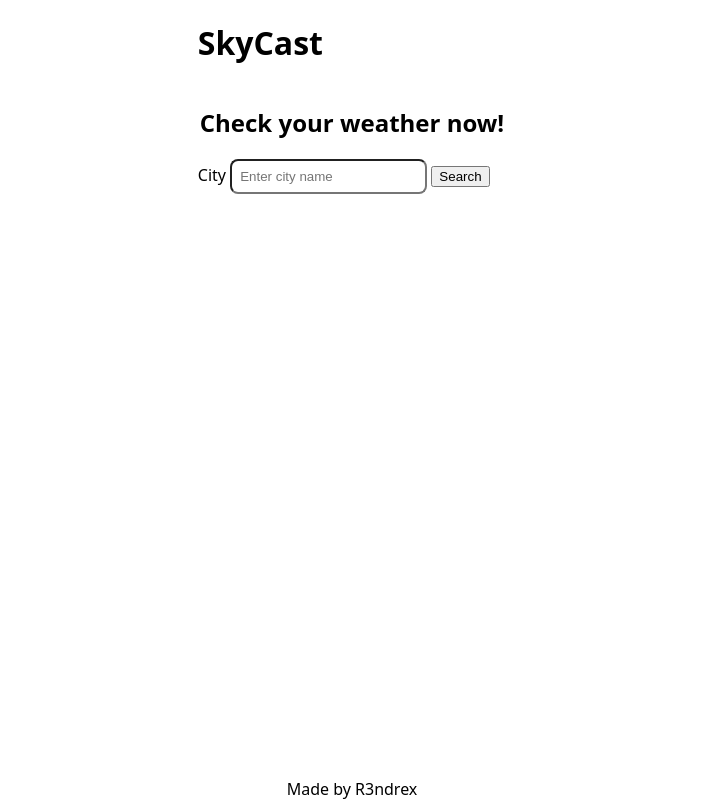
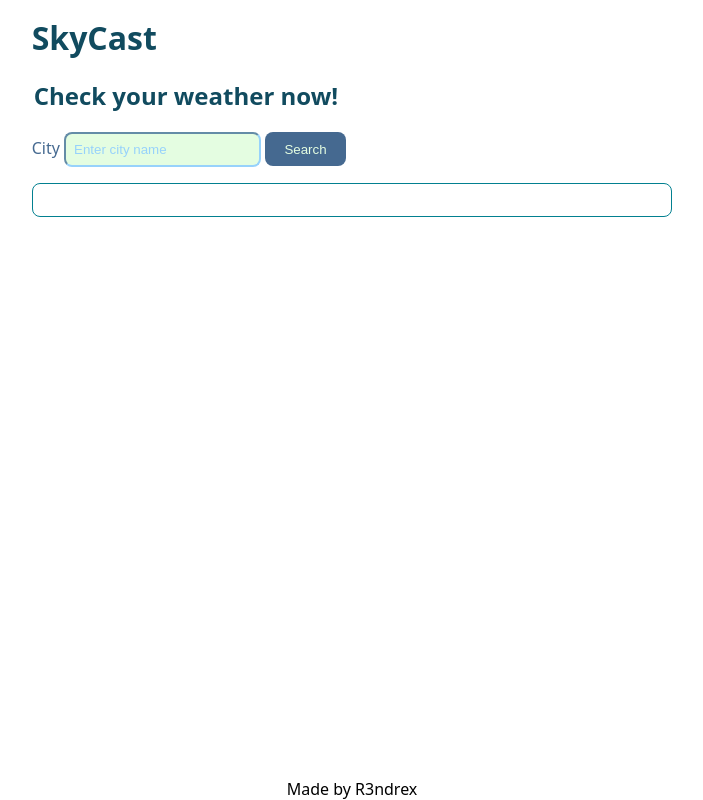
Before and after one commit to R3ndrex/SkyCast, a website built with webpack: page src/template.html in a window 1280 px wide. Shown: the whole page, without its empty margins (288-991 px from the left). Built offline with nearby package versions, Linux system fonts and the light colour scheme.

Commit message:
style input, select, weather info,button,headers

```diff
--- a/src/style.css
+++ b/src/style.css
@@ -14,6 +14,13 @@ body {
     justify-content: center;
     grid-template-rows: auto 1fr auto;
 }
+header {
+    margin-top: 1rem;
+    display: flex;
+}
+main {
+    width: 70ch;
+}
 input:invalid {
     border: 2px solid red;
 }
@@ -24,6 +31,72 @@ input {
     padding: 0.5rem;
     border-radius: 0.5rem;
 }
+input,
+select {
+    border-color: #97d2fb;
+    background-color: #e4fde1;
+}
+select option:hover {
+    background-color: #97d2fb;
+}
+input::placeholder {
+    color: #97d2fb;
+}
+label {
+    color: #456990;
+}
+input:focus {
+    outline: 1px solid #456990;
+}
+h1,
+h2 {
+    color: #114b5f;
+}
+h1 {
+    margin: 0;
+}
+
 footer {
     text-align: center;
 }
+.weather-info {
+    margin-top: 1rem;
+    border: 1px solid #028090;
+    border-radius: 0.5rem;
+    display: flex;
+    flex-direction: column;
+    align-items: start;
+    padding: 1rem;
+    gap: 1rem;
+    > div {
+        height: min-content;
+        display: flex;
+        gap: 1rem;
+    }
+    > h3 {
+        margin: 0;
+    }
+}
+.weather-info :nth-child(1) {
+    grid-column: 1/-1;
+}
+.weather-info :nth-child(4) {
+    grid-column: 1/-1;
+}
+.weather-info :nth-child(5) {
+    grid-column: 1/-1;
+}
+.units-toggler {
+    position: relative;
+    margin-left: auto;
+    display: flex;
+    flex-direction: column;
+    text-align: end;
+}
+button {
+    border: none;
+    background-color: #456990;
+    color: #e4fde1;
+    padding: 0.6rem 1.2rem;
+    border-radius: 0.5rem;
+}
```
